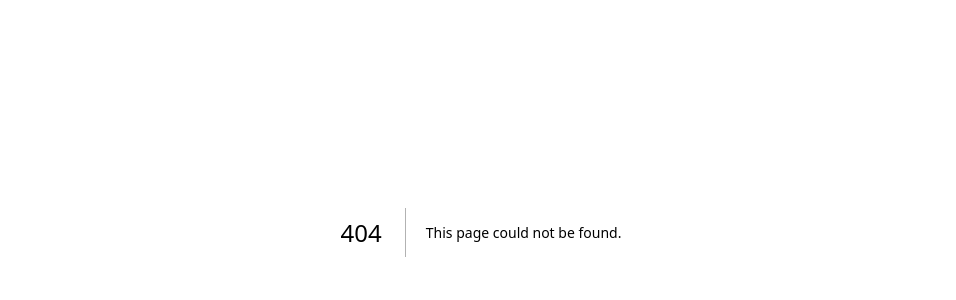
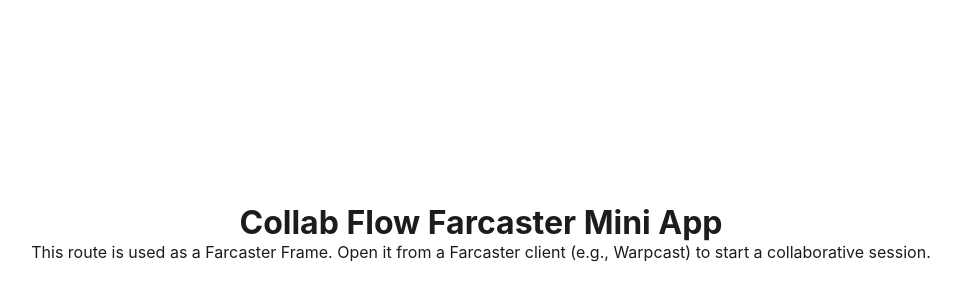
Before and after one commit to buidl-renaissance/co.lab, a Next.js app: page /frames in a window 1280 px wide. Before the commit this address had no page. Shown: the part 168-468 px from the top of the page, without its empty margins (159-1115 px from the left). Built offline with nearby package versions, Linux system fonts and the light colour scheme; no server answers.

Commit message:
Add Farcaster mini app frame entrypoint

```diff
--- a/package.json
+++ b/package.json
@@ -10,6 +10,7 @@
   },
   "dependencies": {
     "@vercel/analytics": "^1.5.0",
+    "frames.js": "^0.18.0",
     "knex": "^3.1.0",
     "mysql": "^2.18.1",
     "mysql2": "^3.14.1",
--- /dev/null
+++ b/src/lib/framesConfig.ts
@@ -0,0 +1,8 @@
+export const APP_URL =
+  process.env.NEXT_PUBLIC_APP_URL || "https://your-app.vercel.app";
+
+export const FARCASTER_SIGNER_UUID =
+  process.env.FARCASTER_SIGNER_UUID || "replace-with-signer-uuid";
+
+export const NEYNAR_API_KEY =
+  process.env.NEYNAR_API_KEY || "replace-with-neynar-api-key";
--- /dev/null
+++ b/src/pages/api/frames/start.ts
@@ -0,0 +1,28 @@
+import type { NextApiRequest, NextApiResponse } from "next";
+import { APP_URL } from "@/lib/framesConfig";
+
+type FrameResponse = {
+  image: string;
+  buttons: { label: string; action?: "post" | "post_redirect" }[];
+  postUrl?: string;
+  text?: string;
+};
+
+export default async function handler(
+  _req: NextApiRequest,
+  res: NextApiResponse
+) {
+  const response: FrameResponse = {
+    image: `${APP_URL}/co.lab-start.jpg`,
+    text: "You're ready to start a Collab session from Farcaster.",
+    buttons: [
+      {
+        label: "Open Collabs",
+        action: "post_redirect",
+      },
+    ],
+    postUrl: `${APP_URL}/collabs`,
+  };
+
+  res.status(200).json(response);
+}
--- /dev/null
+++ b/src/pages/frames.tsx
@@ -0,0 +1,63 @@
+import type { NextPage } from "next";
+import Head from "next/head";
+import { APP_URL } from "@/lib/framesConfig";
+
+const FramesPage: NextPage = () => {
+  const frameUrl = `${APP_URL}/frames`;
+
+  return (
+    <>
+      <Head>
+        <title>Collab Flow Farcaster Mini App</title>
+        <meta
+          name="description"
+          content="Collab Flow Farcaster mini app for authenticated collaboration actions."
+        />
+
+        {/* Base Open Graph image used by the frame */}
+        <meta property="og:title" content="Collab Flow" />
+        <meta
+          property="og:description"
+          content="Start a collaborative session directly from Farcaster."
+        />
+        <meta
+          property="og:image"
+          content={`${APP_URL}/co.lab-thumb.jpg`}
+        />
+        <meta property="og:url" content={frameUrl} />
+
+        {/* Farcaster frame v2 metadata */}
+        <meta property="fc:frame" content="vNext" />
+        <meta property="fc:frame:image" content={`${APP_URL}/co.lab-start.jpg`} />
+        <meta property="fc:frame:button:1" content="Start a Collab" />
+        <meta
+          property="fc:frame:button:1:action"
+          content="post"
+        />
+        <meta
+          property="fc:frame:post_url"
+          content={`${APP_URL}/api/frames/start`}
+        />
+      </Head>
+      {/* Simple fallback content when opened in a browser */}
+      <main
+        style={{
+          minHeight: "100vh",
+          display: "flex",
+          alignItems: "center",
+          justifyContent: "center",
+          flexDirection: "column",
+          padding: "2rem",
+        }}
+      >
+        <h1>Collab Flow Farcaster Mini App</h1>
+        <p>
+          This route is used as a Farcaster Frame. Open it from a Farcaster
+          client (e.g., Warpcast) to start a collaborative session.
+        </p>
+      </main>
+    </>
+  );
+};
+
+export default FramesPage;
```
Also changed, not shown: 2 other files (tests, documents, lock files or other folders).
